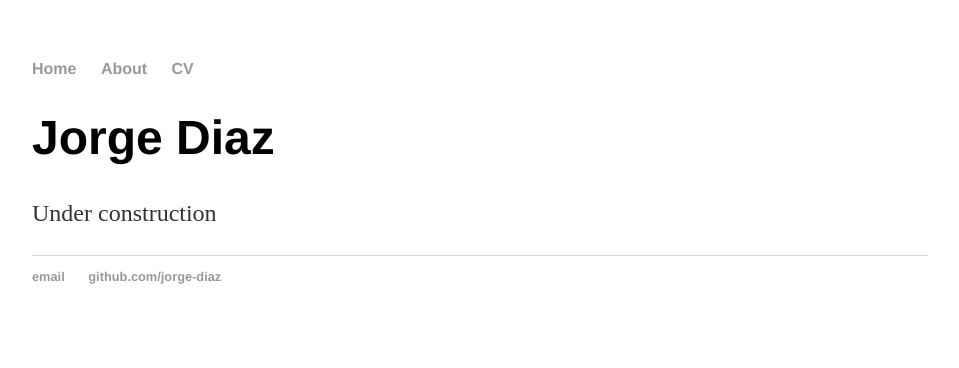
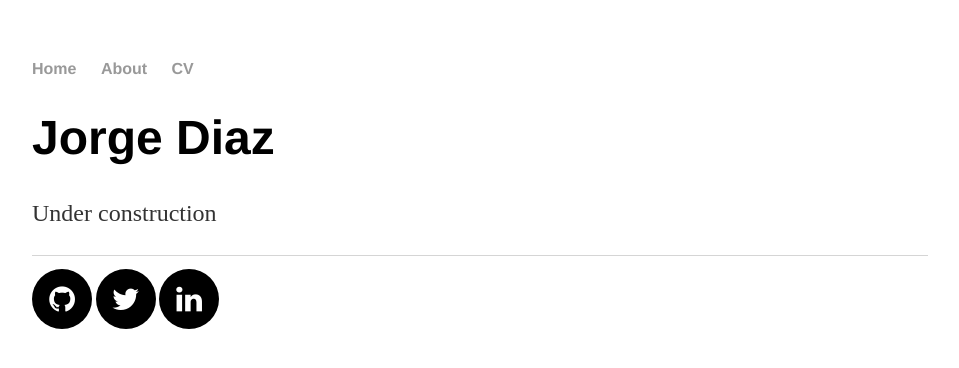
Before and after one commit to jorge-diaz/jorge-diaz.github.io, a Jekyll site: the page built from index.html, in a window 1280 px wide. Shown: the top 368 px of the page, without its empty margins (160-1119 px from the left). Built offline with Jekyll 4.4.1, drawn with Linux system fonts in a browser that asks for light colours; comment, search, counter and statistics services are not loaded.

Commit message:
social footer added

```diff
--- a/_layouts/default.html
+++ b/_layouts/default.html
@@ -1,5 +1,40 @@
 <!DOCTYPE html>
 	<html>
+
+	<meta name="viewport" content="width=device-width, initial-scale=1">
+<link rel="stylesheet" href="https://cdnjs.cloudflare.com/ajax/libs/font-awesome/4.7.0/css/font-awesome.min.css">
+<style>
+.fa {
+  padding: 15px;
+  font-size: 30px;
+  width: 30px;
+  text-align: center;
+  text-decoration: none;
+  margin: 0px 0px;
+  border-radius: 50%;
+}
+
+.fa:hover {
+    opacity: 0.7;
+}
+
+.fa-twitter {
+  background: #000000;
+  color: white;
+}
+
+.fa-github {
+  background: #000000;
+  color: white;
+}
+
+.fa-linkedin {
+  background: #000000;
+  color: white;
+}
+
+</style>
+
 		<head>
 			<title>{{ page.title }}</title>
 			<!-- link to main stylesheet -->
@@ -20,8 +55,9 @@
 			</div><!-- /.container -->
 			<footer>
 	    		<ul>
-	        		<li><a href="mailto:jsdiazp@gmail.com">email</a></li>
-	        		<li><a href="https://github.com/jorge-diaz">github.com/jorge-diaz</a></li>
+	        		<a href="#" class="fa fa-github"></a>
+					<a href="#" class="fa fa-twitter"></a>
+					<a href="#" class="fa fa-linkedin"></a>
 				</ul>
 			</footer>
 		</body>
```
